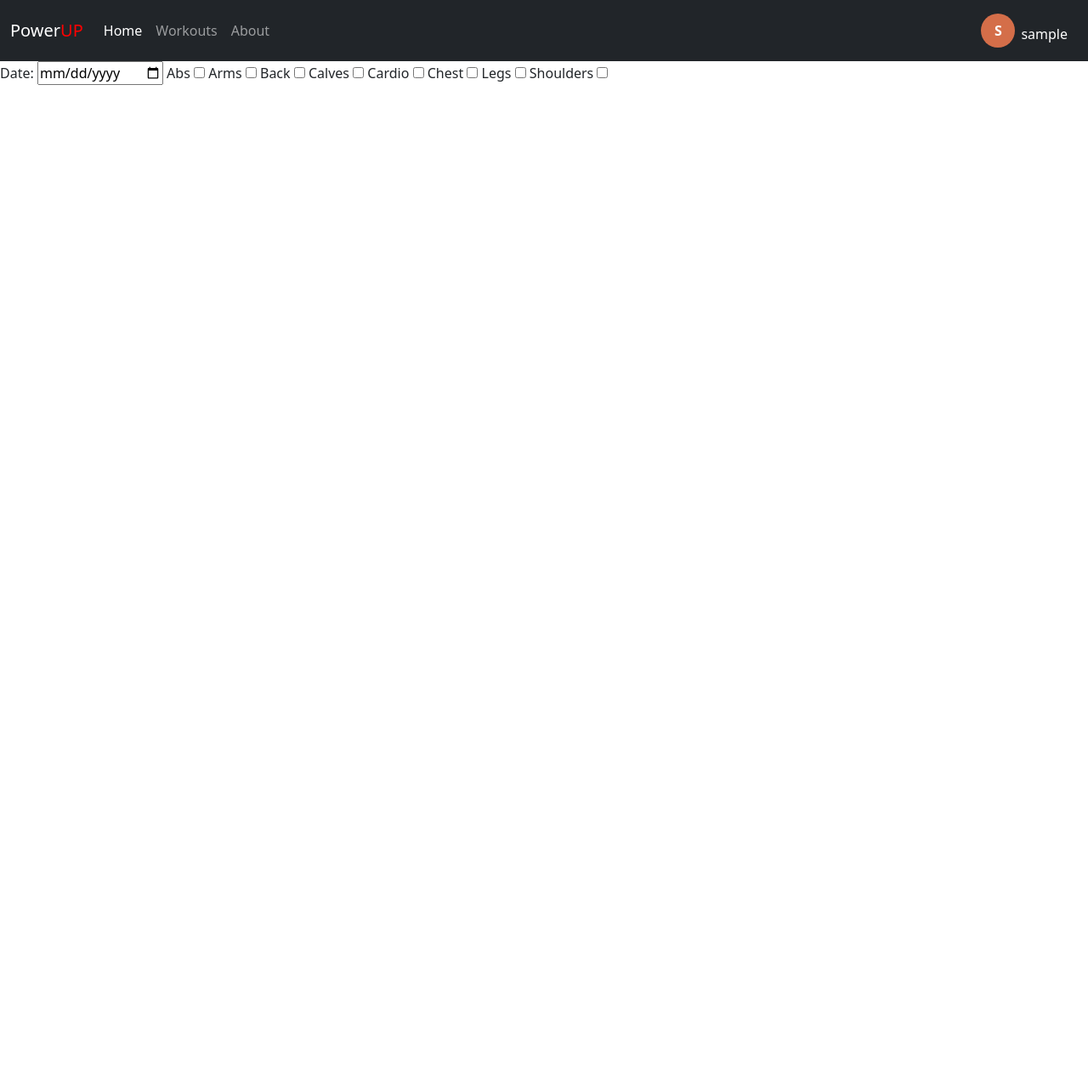
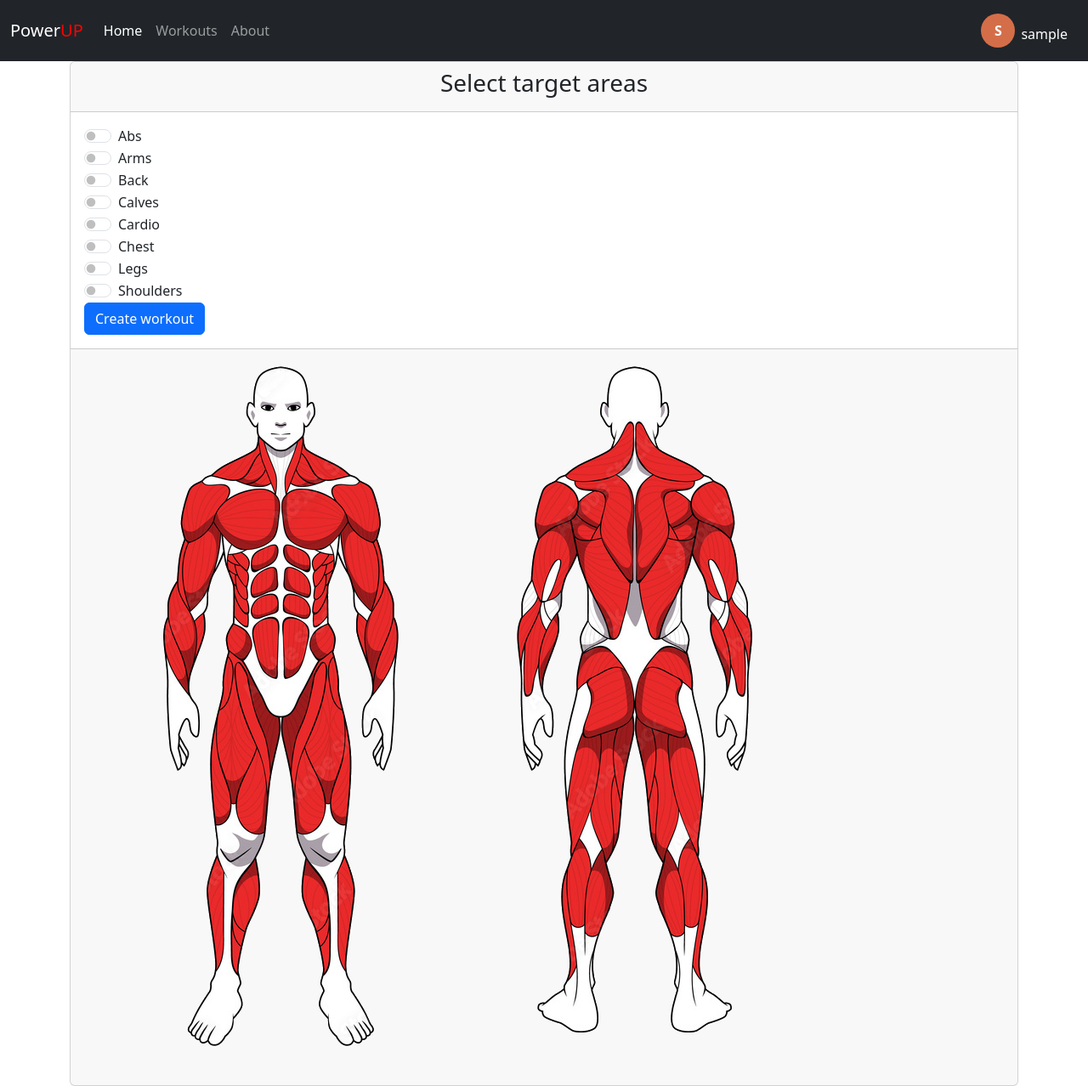
Before and after one commit to epolancot/PowerUp, a Django app: page /workouts/new/ in a window 1280 px wide. Shown: the whole page at 85% size. Before the commit the page ends 100 px from the top, so only its background shows below. Run offline with Django 4.2, Linux system fonts and the light colour scheme; the visitor is signed in with stand-in values (Sample User, id 1).

Commit message:
style initial workout_form.html

```diff
--- a/main_app/static/js/js.js
+++ b/main_app/static/js/js.js
@@ -1,3 +1,28 @@
 const assignCategory = () => {
-
+    categories = []
+    if (document.getElementById("abs").checked) {
+        categories.push(document.getElementById("abs").value)
+    }
+    if (document.getElementById("arms").checked) {
+        categories.push(document.getElementById("arms").value)
+    }
+    if (document.getElementById("back").checked) {
+        categories.push(document.getElementById("back").value)
+    }
+    if (document.getElementById("calves").checked) {
+        categories.push(document.getElementById("calves").value)
+    }
+    if (document.getElementById("cardio").checked) {
+        categories.push(document.getElementById("cardio").value)
+    }
+    if (document.getElementById("chest").checked) {
+        categories.push(document.getElementById("chest").value)
+    }
+    if (document.getElementById("legs").checked) {
+        categories.push(document.getElementById("legs").value)
+    }
+    if (document.getElementById("shoulders").checked) {
+        categories.push(document.getElementById("shoulders").value)
+    }
+    document.getElementById("category").value = categories.join()
 }
--- a/main_app/templates/main_app/workout_form.html
+++ b/main_app/templates/main_app/workout_form.html
@@ -1,36 +1,71 @@
 {%extends "base.html"%}{% block content %}
 
+<div class="container">
+  <div class="card">
+    <div class="card-header text-center">
+      <h3>Select target areas</h3>
+    </div>
+    <div class="card-body">
+        <form action="{% url 'workout_create' %}" method="POST" onsubmit="assignCategory()">
+          {% csrf_token %}
+          <label for="date" hidden>Date:</label>
+          <input type="date" name="date" id="date" hidden>
+          <input type="hidden" name="category" value="" id="category">
+          <div class="form-check form-switch">
+            <input name="abs" class="form-check-input" type="checkbox" id="abs" value="10">
+            <label class="form-check-label" for="abs">Abs</label>
+          </div>
+          <div class="form-check form-switch">
+            <input name="arms"  class="form-check-input" type="checkbox" id="arms" value="8">
+            <label class="form-check-label" for="arms">Arms</label>
+          </div>
+          <div class="form-check form-switch">
+            <input name="back"  class="form-check-input" type="checkbox" id="back" value="12">
+            <label class="form-check-label" for="back">Back</label>
+          </div>
+          <div class="form-check form-switch">
+            <input name="calves"  class="form-check-input" type="checkbox" id="calves" value="14">
+            <label class="form-check-label" for="calves">Calves</label>
+          </div>
+          <div class="form-check form-switch">
+            <input name="cardio"  class="form-check-input" type="checkbox" id="cardio" value="15">
+            <label class="form-check-label" for="cardio">Cardio</label>
+          </div>
+          <div class="form-check form-switch">
+            <input name="chest"  class="form-check-input" type="checkbox" id="chest" value="11">
+            <label class="form-check-label" for="chest">Chest</label>
+          </div>
+          <div class="form-check form-switch">
+            <input name="legs"  class="form-check-input" type="checkbox" id="legs" value="9">
+            <label class="form-check-label" for="legs">Legs</label>
+          </div>
+          <div class="form-check form-switch">
+            <input name="shoulders"  class="form-check-input" type="checkbox" id="shoulders" value="13" onclick="checkShoulders()">
+            <label class="form-check-label" for="shoulders">Shoulders</label>
+          </div>
+          <button type="submit" class="btn btn-primary">Create workout</button>
+        </form>
+      </div>
+      <div class="card-footer">
+        <img src="../../static/images/workouts/body.png" id="target-image" />
+      </div>
+  </div>
+</div>
 
-<form action="{% url 'workout_create' %}" method="POST" onsubmit="assignCategory()">
-  <label for="date">Date:</label>
-  <input type="date" name="date" id="date">
+<script>
+  function checkShoulders(){
+    const imagePath = document.getElementById("target-image").src
+    let image = imagePath.split("/")
+    const currentImage = image[image.length-1]
+    image.pop()
+    const path = image.join("/")
 
-  <input type="hidden" name="category" value="">
-
-  <label for="abs">Abs</label>
-  <input type="checkbox" name="abs" id="abs" value="10">
-
-  <label for="arms">Arms</label>
-  <input type="checkbox" name="arms" id="arms" value="8">
-
-  <label for="back">Back</label>
-  <input type="checkbox" name="back" id="back" value="12">
-
-  <label for="calves">Calves</label>
-  <input type="checkbox" name="calves" id="calves" value="14">
-
-  <label for="cardio">Cardio</label>
-  <input type="checkbox" name="cardio" id="cardio" value="15">
-
-  <label for="chest">Chest</label>
-  <input type="checkbox" name="chest" id="chest" value="11">
-
-  <label for="legs">Legs</label>
-  <input type="checkbox" name="legs" id="legs" value="9">
-
-  <label for="shoulders">Shoulders</label>
-  <input type="checkbox" name="shoulders" id="shoulders" value="13">
-</form>
-
+    if (document.getElementById("shoulders").checked) {
+      document.getElementById("target-image").src = `${ path }/body-shoulders.png`
+    } else {
+      document.getElementById("target-image").src = `${ path }/body.png`
+    }
+  }
+</script>
 
 {% endblock %}
```
Also changed, not shown: main_app/static/images/workouts/body-shoulders.png (added), main_app/static/images/workouts/body.png (added), 1 other file.
